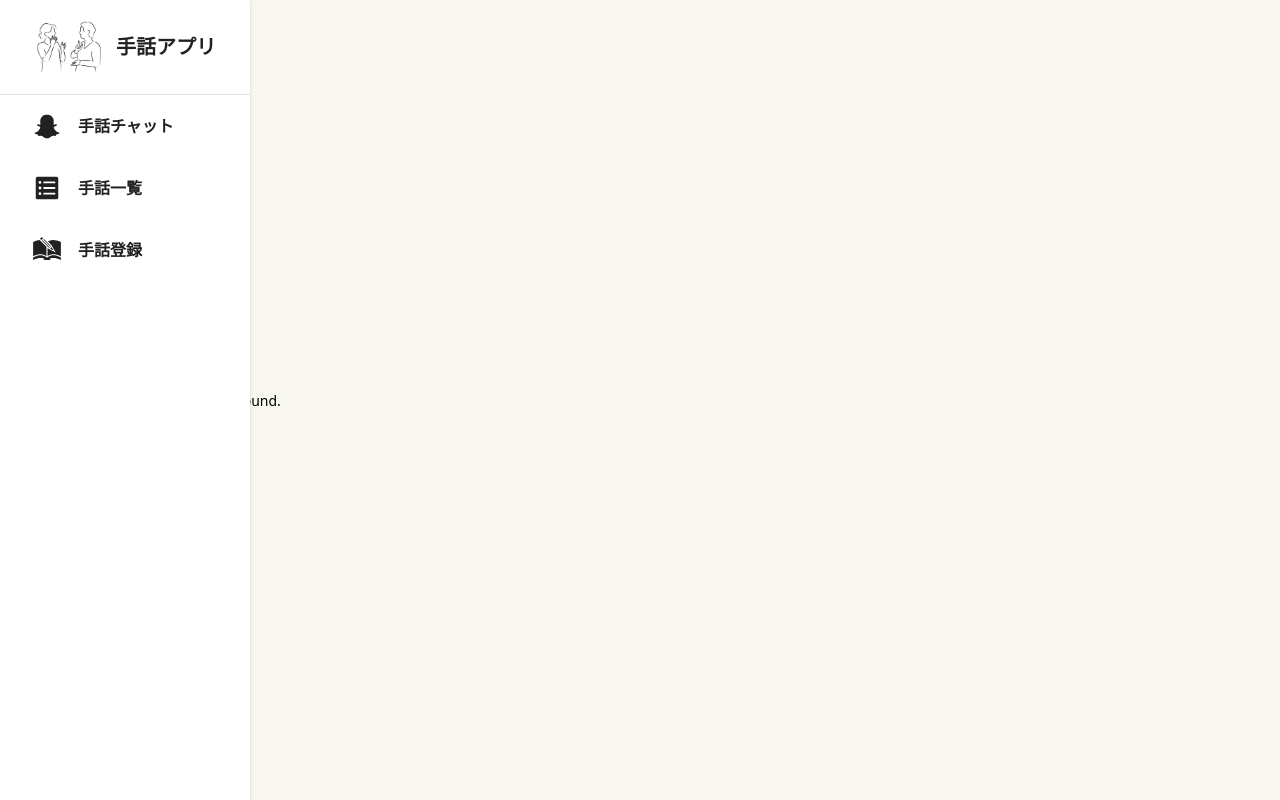
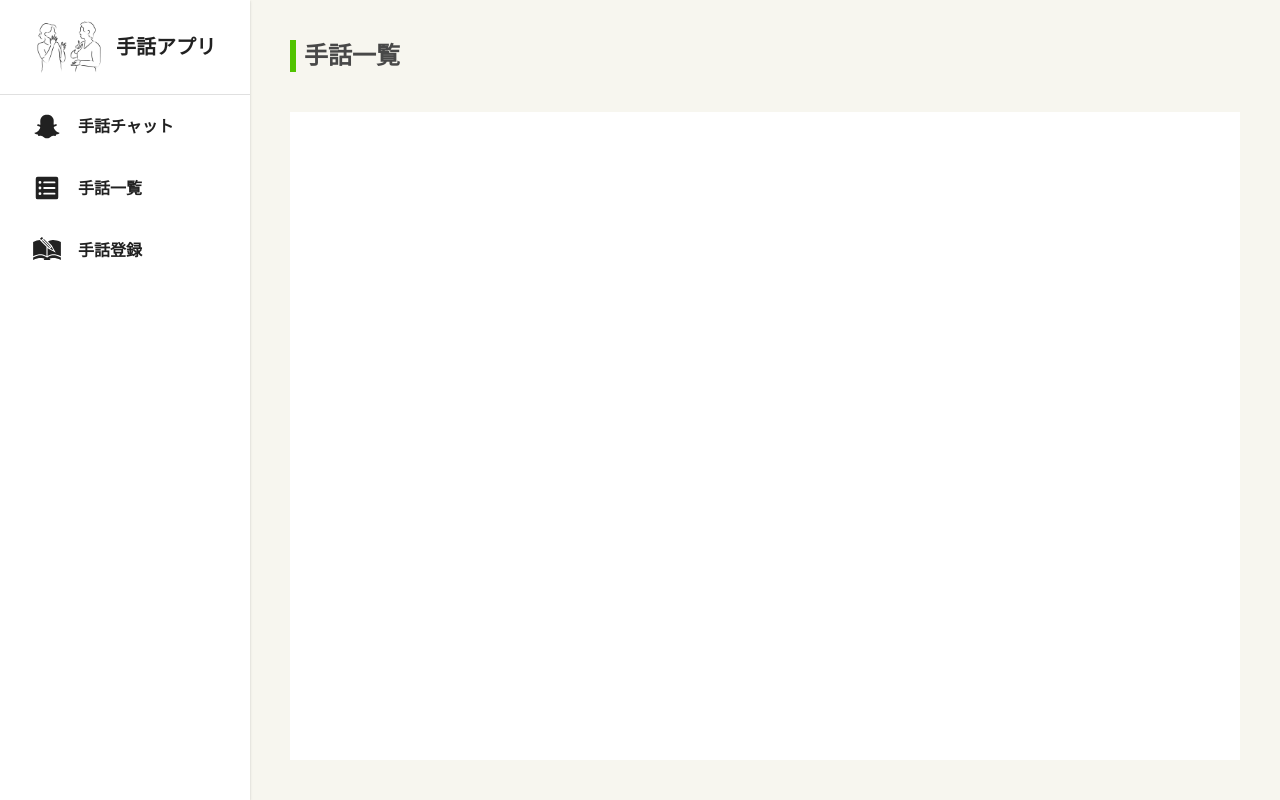
Before and after one commit to KwaHash/sign-language, a Next.js app in the folder FRONTEND/: page /list in a window 1280 px wide. Before the commit this address had no page. Built offline with nearby package versions, Linux system fonts and the light colour scheme.

Commit message:
feat: list page skeleton

```diff
--- /dev/null
+++ b/FRONTEND/app/list/page.tsx
@@ -0,0 +1,9 @@
+import ListPage from "@/features/ListPage";
+
+export default function Page() {
+  return (
+    <main className="flex min-h-screen grow ml-[250px]">
+      <ListPage />
+    </main>
+  );
+}
--- /dev/null
+++ b/FRONTEND/features/ListPage.tsx
@@ -0,0 +1,16 @@
+import React from 'react';
+import type { Video } from '@/utils/types';
+
+const ListPage: React.FC = () => {
+
+  return (
+    <div className="flex flex-col p-10 w-full">
+      <h2 className='border-m-green border-l-[6px] pl-2 text-2xl font-bold'>手話一覧</h2>
+      <div className="bg-white w-full flex-grow pt-16 mt-10">
+
+      </div>
+    </div>
+  )
+}
+
+export default ListPage;
--- /dev/null
+++ b/FRONTEND/utils/types.ts
@@ -0,0 +1,8 @@
+export type Video = {
+  id: string;
+  title: string;
+  fileName: string;
+  fileSize: number;
+  videoUrl: string;
+  createdAt: Date;
+};
```
